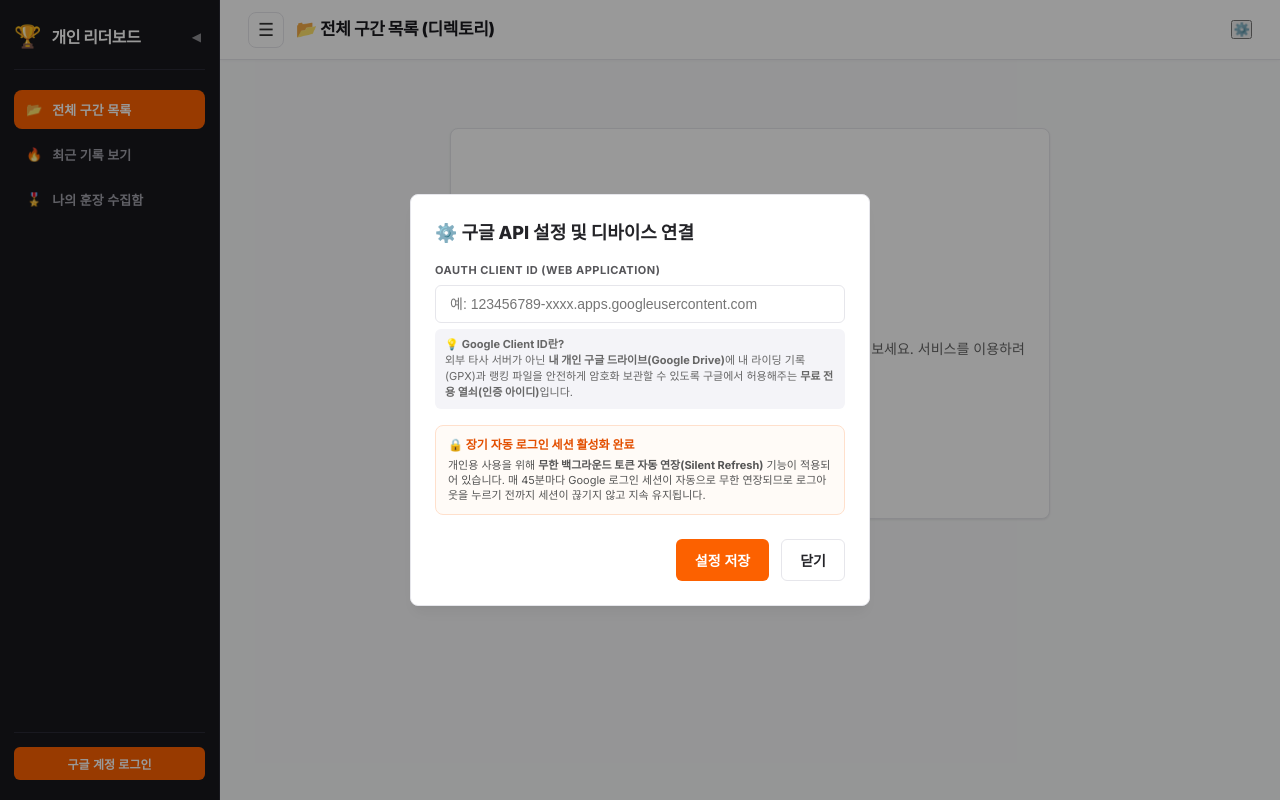
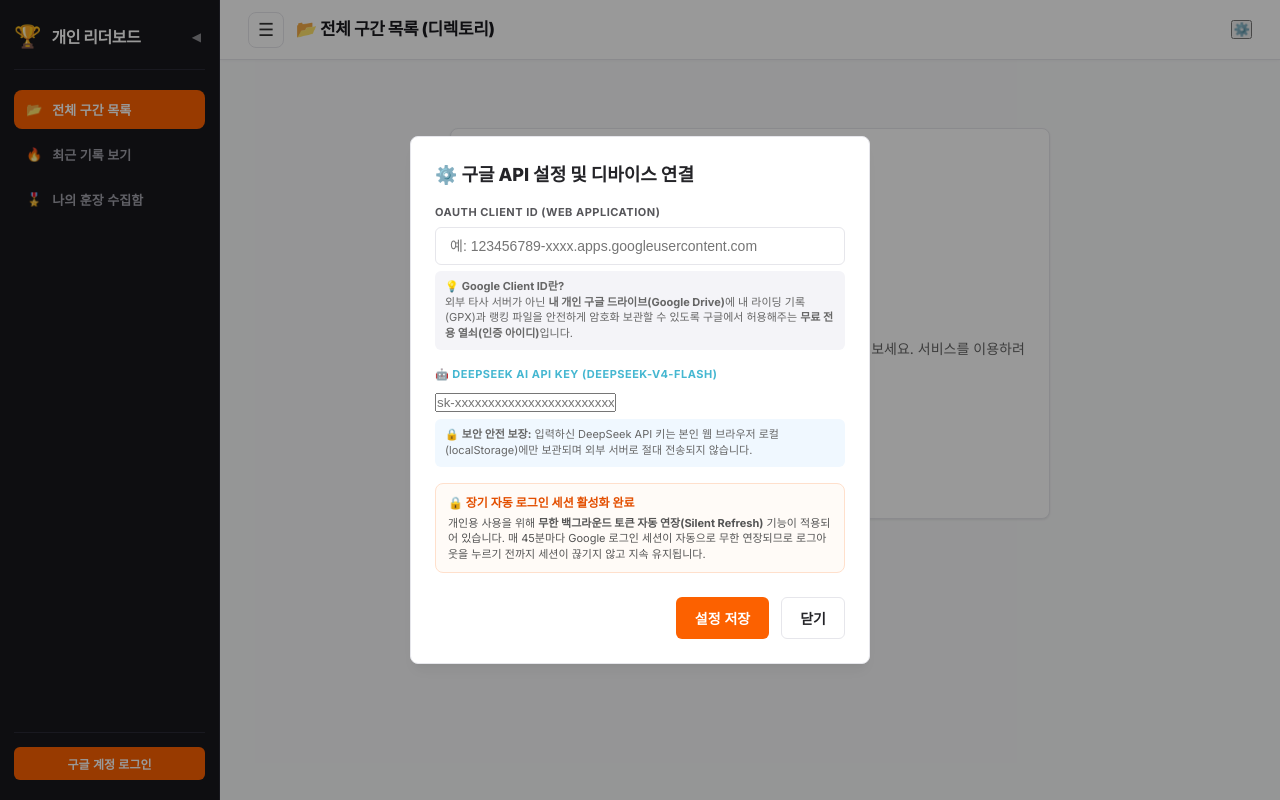
Before and after one commit to dezpim/pr, a React (Vite) app: page / in a window 1280 px wide. Built offline with nearby package versions, Linux system fonts and the light colour scheme.

Commit message:
feat: add DeepSeek AI API key field to main Settings modal

```diff
--- a/src/App.tsx
+++ b/src/App.tsx
@@ -1525,6 +1525,22 @@ export default function App() {
                 <div style={{ fontSize: "11px", color: "#666", marginTop: "6px", lineHeight: "1.45", background: "#F4F4F8", padding: "8px 10px", borderRadius: "6px" }}>
                   💡 <strong>Google Client ID란?</strong><br />
                   외부 타사 서버가 아닌 <strong>내 개인 구글 드라이브(Google Drive)</strong>에 내 라이딩 기록(GPX)과 랭킹 파일을 안전하게 암호화 보관할 수 있도록 구글에서 허용해주는 <strong>무료 전용 열쇠(인증 아이디)</strong>입니다.
+                </div>
+              </div>
+
+              {/* DeepSeek AI API Key Input */}
+              <div className="form-group" style={{ marginTop: "14px" }}>
+                <label style={{ display: "flex", alignItems: "center", gap: "6px", color: "#45B7D1", fontWeight: "bold" }}>
+                  <span>🤖 DeepSeek AI API Key (deepseek-v4-flash)</span>
+                </label>
+                <input
+                  type="password"
+                  placeholder="sk-xxxxxxxxxxxxxxxxxxxxxxxx"
+                  value={localStorage.getItem("deepseek_api_key") || ""}
+                  onChange={(e) => localStorage.setItem("deepseek_api_key", e.target.value.trim())}
+                />
+                <div style={{ fontSize: "11px", color: "#666", marginTop: "6px", lineHeight: "1.45", background: "#F0F8FF", padding: "8px 10px", borderRadius: "6px" }}>
+                  🔒 <strong>보안 안전 보장:</strong> 입력하신 DeepSeek API 키는 본인 웹 브라우저 로컬(localStorage)에만 보관되며 외부 서버로 절대 전송되지 않습니다.
                 </div>
               </div>
 
```
